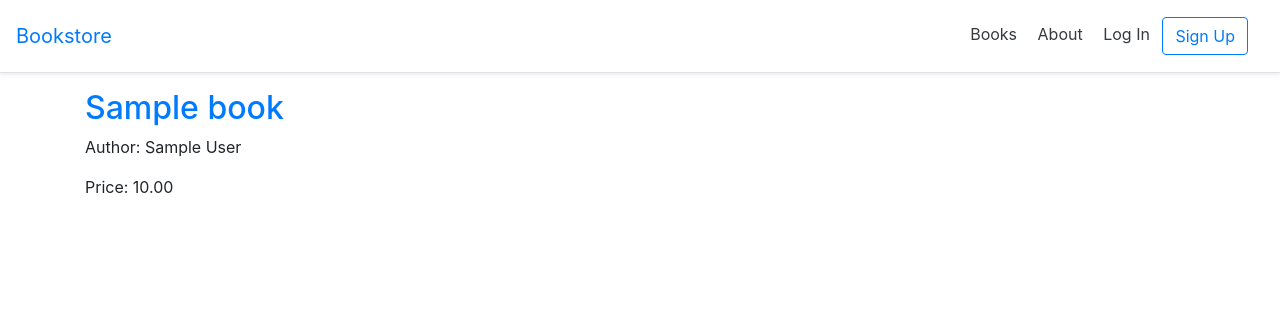
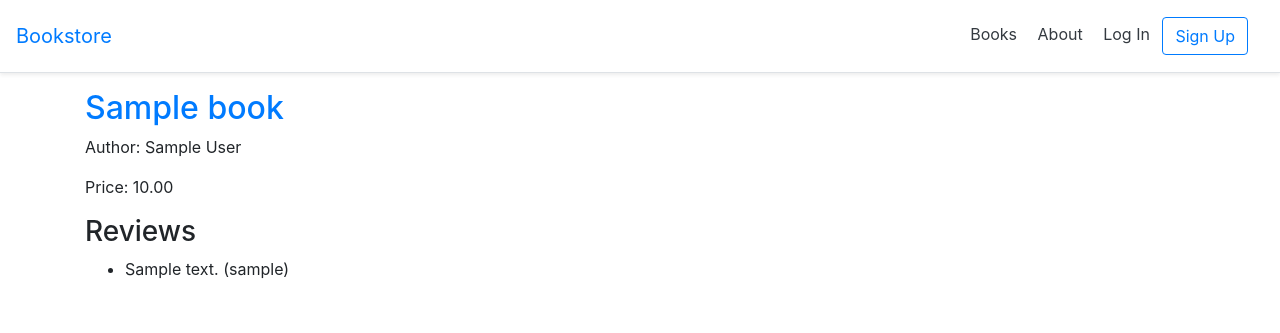
Before and after one commit to estefanofc/Bookstore, a Django app: page /books/00000000-0000-0000-0000-000000000001 in a window 1280 px wide. Shown: the top 333 px of the page. Run offline with Django 3.2, Linux system fonts and the light colour scheme; tables that the repository leaves empty hold one stand-in row (values such as "Sample post"); some libraries are stand-ins or nearby versions.

Commit message:
updated book detail template

```diff
--- a/templates/books/book_detail.html
+++ b/templates/books/book_detail.html
@@ -7,5 +7,13 @@
     <h2><a href="">{{ book.title }}</a></h2>
     <p>Author: {{ book.author }}</p>
     <p>Price: {{ book.price }}</p>
+    <div>
+        <h3>Reviews</h3>
+        <ul>
+            {% for review in book.reviews.all %}
+            <li>{{ review.review }} ({{ review.author }})</li>
+            {% endfor %}
+        </ul>
+    </div>
 </div>
 {% endblock content %}
```
